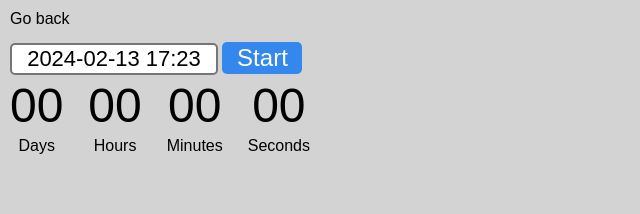
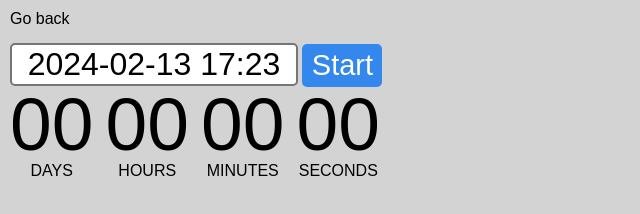
Before and after one commit to woland31252/goit-js-hw-10-1, a website built with Vite: page src/1-timer.html in a window 1280 px wide. Shown: the whole page, without its empty margins (0-640 px from the left). Built offline with nearby package versions, Linux system fonts and the light colour scheme.

Commit message:
Update 1-timer.css

```diff
--- a/src/css/1-timer.css
+++ b/src/css/1-timer.css
@@ -1,8 +1,8 @@
 
 input {
     margin-top: 15px;
-    font-size: 22px;
-    width: 200px;
+    font-size: 32px;
+    width: 280px;
     text-align: center;
     border-style: solid;
     border-radius: 5px;
@@ -10,29 +10,30 @@ input {
 
 button {
     width: 80px;
-    height: 32px;
-    font-size: 24px;
+    font-size: 29px;
     border-radius: 5px;
     background-color: #3487ec;
     color: white;
     border: none;
+    padding:5px 0;
 }
 
 .timer {
     display:flex;
     flex-direction: row;
     justify-content: space-between;
-    width: 300px;
+    width: 370px;
 }
 
 .field {
     display: flex;
     flex-direction: column;
     align-items: center;
+    text-transform: uppercase;
 }
 
 .value {
-    font-size: 48px;
+    font-size: 75px;
     font-weight: 300;
-    line-height: 62px;
+    line-height: 75px;
 }
```
